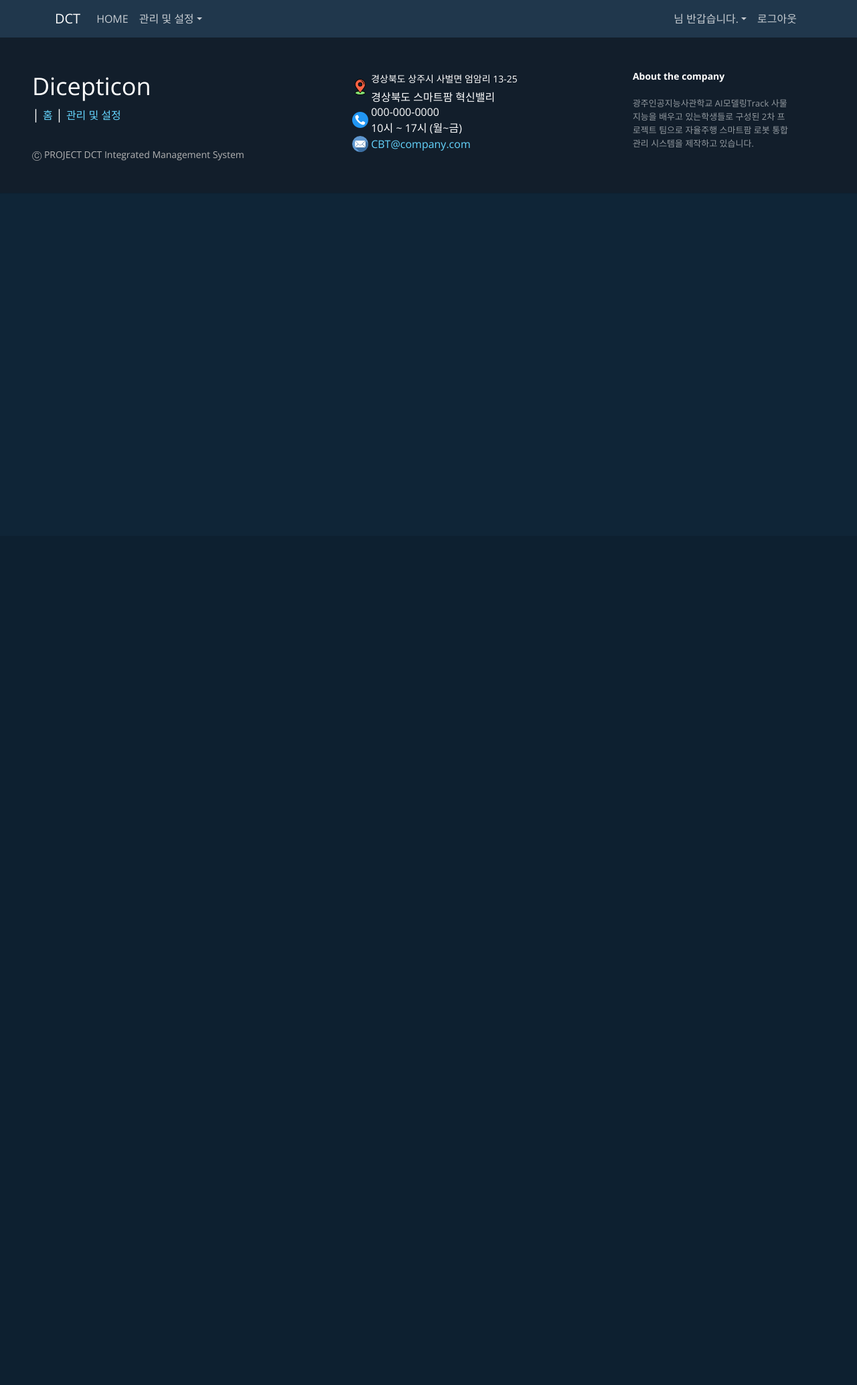
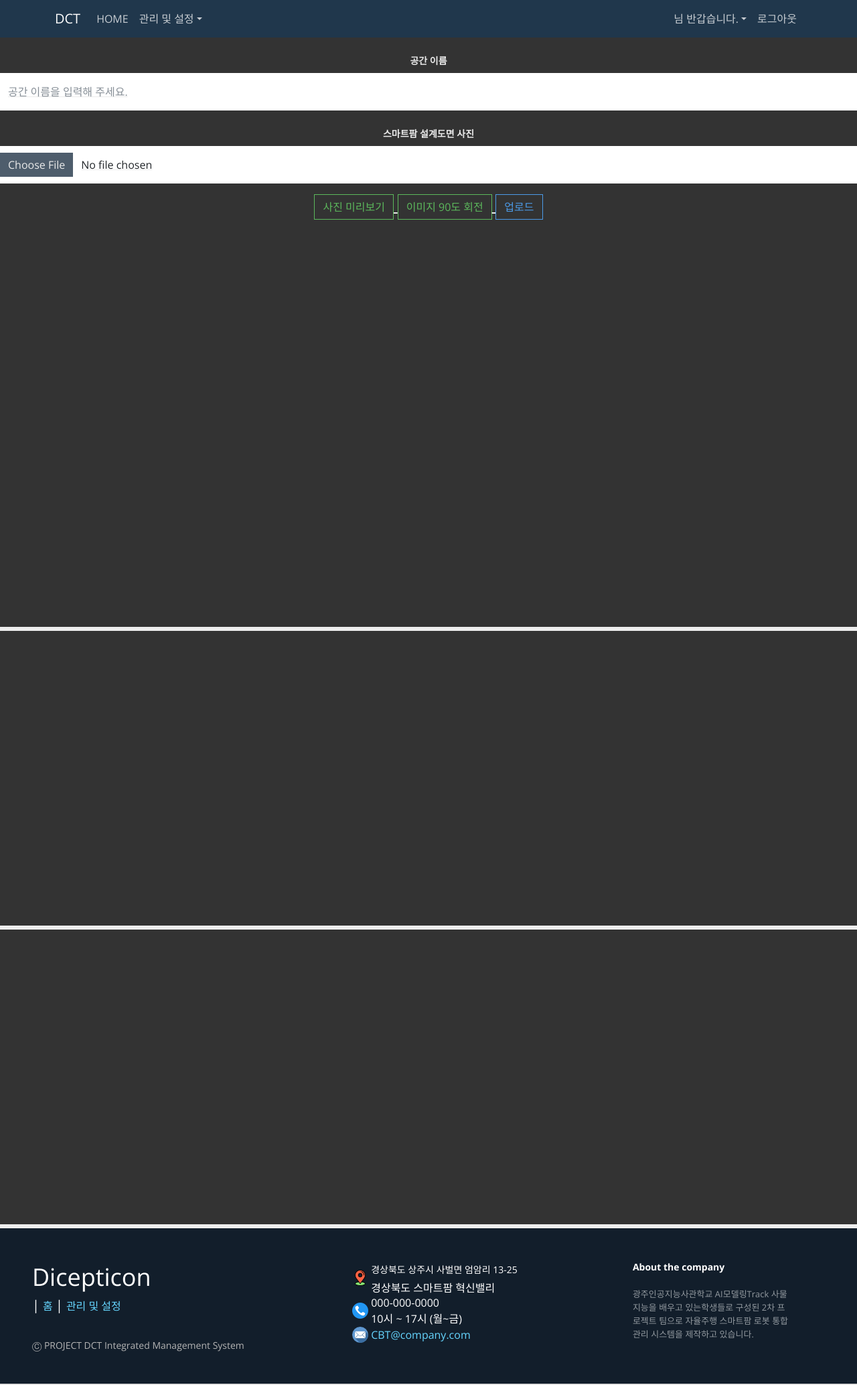
Before and after one commit to MinjuKang727/Project, a Flask app: template 2차 프로젝트/자율주행/templates/setting.html in a window 1280 px wide. Shown: the top 2068 px of the page at 67% size. Before the commit the page ends 240 px from the top, so only its background shows below. Run offline with Flask 2, Linux system fonts and the light colour scheme; the template is opened without the code that fills it, so the values that code supplies are empty; some libraries are stand-ins or nearby versions.

Commit message:
Add files via upload

```diff
--- a/2차 프로젝트/자율주행/templates/setting.html
+++ b/2차 프로젝트/자율주행/templates/setting.html
@@ -1,15 +1,43 @@
 {% extends "frm_body.html" %}
 {% block head %}
 {% block src %}
-<link rel="stylesheet" href="https://cdn.jsdelivr.net/bxslider/4.2.12/jquery.bxslider.css">
-<script src="https://ajax.googleapis.com/ajax/libs/jquery/3.1.1/jquery.min.js"></script>
-<script src="https://cdn.jsdelivr.net/bxslider/4.2.12/jquery.bxslider.min.js"></script>
+<script src="../static/jquery.canvasResize.js"></script>
+<script src="../static/canvasResize.js"></script>
+<script src="../static/jquery.exif.js"></script>
 {% endblock %}
 {{ super() }}
 {% endblock %}
 {% block wrap %}
 {% include 'frm_header.html' ignore missing%}
 <div>
+    <section id="upload_file">
+        <form method = "POST" name="area" action="/set/map/upload_result" enctype="multipart/form-data">
+            <label for="A_NAME" class="form-label mt-4" style="user-select: auto;">공간 이름</label>
+            <input type="text" name="A_NAME" class="form-control" placeholder="공간 이름을 입력해 주세요.">
+            <div class="feedback A_NAME"></div>
+            <label for="file" class="form-label mt-4" style="user-select: auto;">스마트팜 설계도면 사진</label>
+            <input class="form-control" type="file" name="file" style="user-select: auto;">
+            <div class="feedback A_SRC"></div>
+            <input type="number" name="angle" value="0" hidden>
+            <div style="margin-top:1rem;">
+                <input type="button" onclick="previewIMG();" value="사진 미리보기" class="btn btn-outline-success" style="user-select: auto;">
+                <input type="button" onclick="previewIMG(90);" name="rotation" value="이미지 90도 회전" class="btn btn-outline-success">
+                <input type="button" onclick="uploadIMG();" value="업로드" class="btn btn-outline-primary" style="user-select: auto;">
+            </div>
+        </form>
+        <div id="previewDiv">
+            <img src="" id="output">
+        </div>
+    </section>
+    <section id="fixed_tag">
+
+    </section>
+    <section id="robot">
+
+    </section>
+    <section id="user_tag">
+
+    </section>
 </div>
 {% include 'frm_footer.html' ignore missing%}
 {% endblock %}
```
